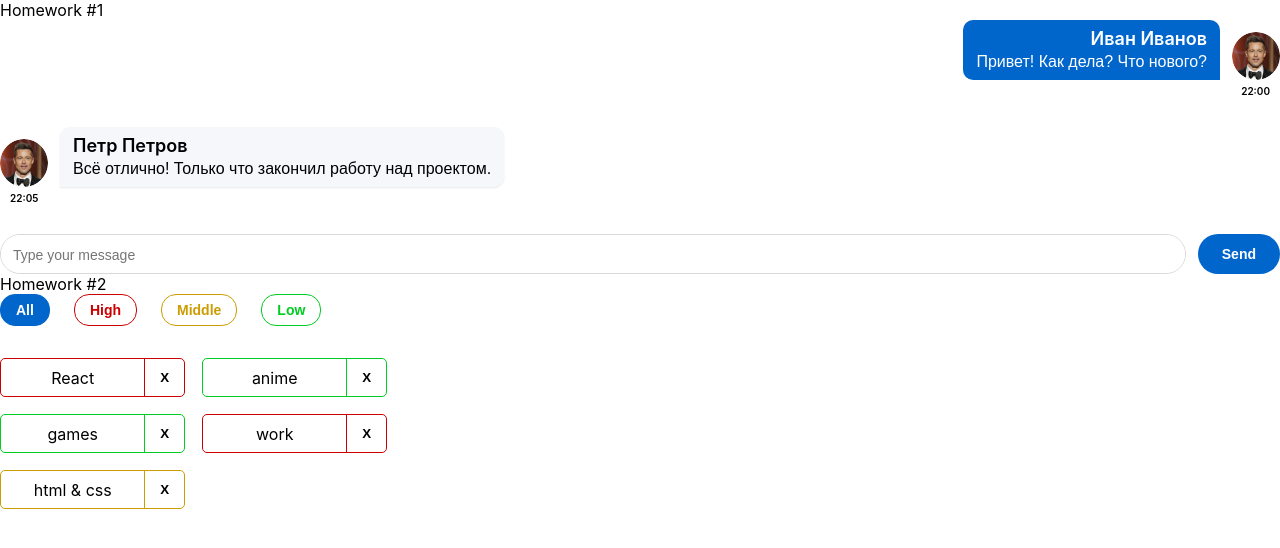
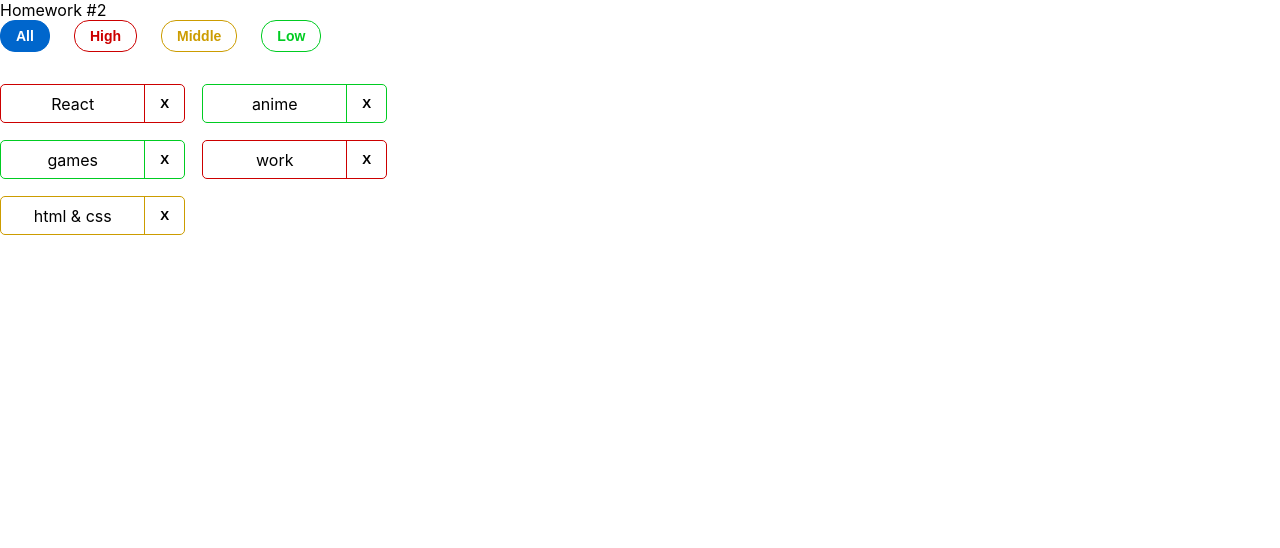
Before and after one commit to StasBolotov/hws2-master, a React (Create React App) app: page / in a window 1280 px wide. Shown: the top 548 px of the page. Built offline with nearby package versions, Linux system fonts and the light colour scheme.

Commit message:
Домашка-2

```diff
--- a/src/s1-main/App.tsx
+++ b/src/s1-main/App.tsx
@@ -6,7 +6,7 @@ import HW2 from '../s2-homeworks/hw02/HW2'
 function App() {
     return (
         <div className={s.App}>
-            <HW1/>
+            {/*<HW1/>*/}
             <HW2/>
             {/*<HW3/>*/}
             {/*<HW4/>*/}
```
